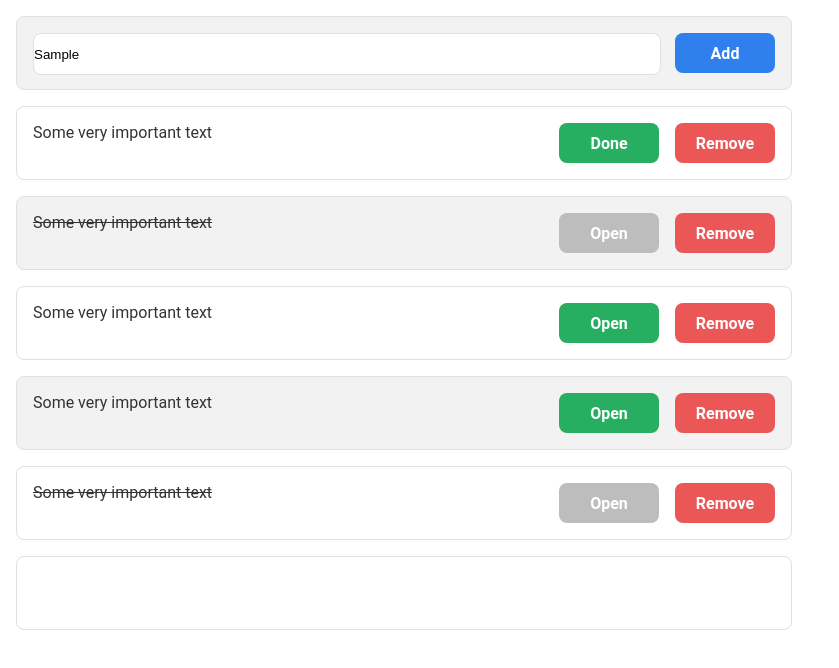
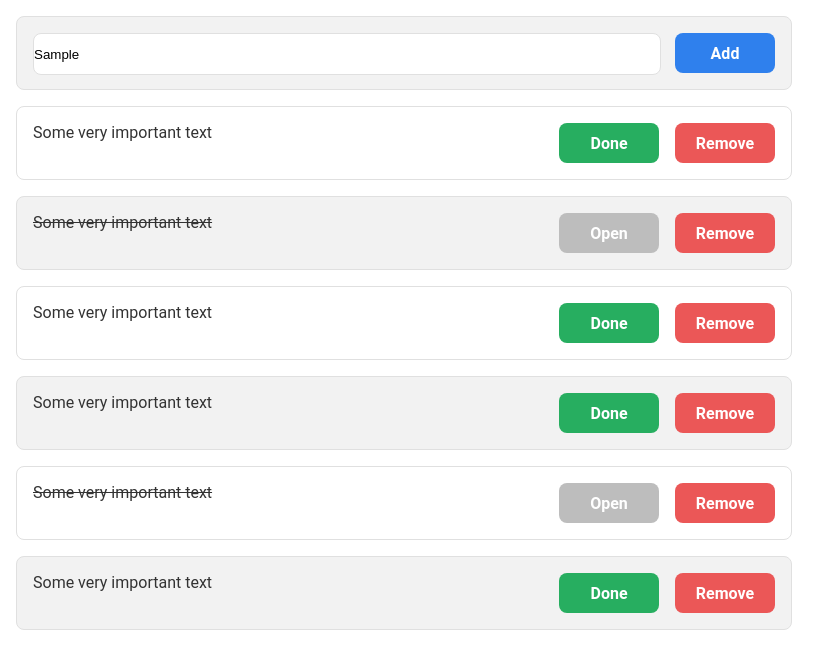
Before and after one commit to sssweetie/MyFirstApp, a plain HTML site: page index.html in a window 1280 px wide. Both pictures are taken after typing "Sample" into the empty fields and a click on the button "Add". Shown: the whole page, without its empty margins (0-839 px from the left). Drawn offline with Linux system fonts and the light colour scheme.

Commit message:
add-remove-buttons-commit

```diff
--- a/index.html
+++ b/index.html
@@ -15,52 +15,52 @@
           required
         />
         <button class="add-button" type="button">
-          <div class="button-text">Add</div>
+          Add
         </button>
       </section>
       <section class="usual-section">
         <div class="usual-text">Some very important text</div>
-        <button class="done-button" type="button">
-          <div class="button-text">Done</div>
+        <button onclick="doneNote(this)" class="done-button" type="button">
+          Done
         </button>
-        <button class="remove-button" type="button">
-          <div class="button-text">Remove</div>
+        <button onclick="delNote(this)" class="remove-button" type="button">
+          Remove
         </button>
       </section>
       <section class="unusual-section">
         <div class="line-through-text">Some very important text</div>
-        <button class="open-button" type="button">
-          <div class="button-text">Open</div>
+        <button onclick="openNote(this)" class="open-button" type="button">
+          Open
         </button>
-        <button class="remove-button" type="button">
-          <div class="button-text">Remove</div>
+        <button onclick="delNote(this)" class="remove-button" type="button">
+          Remove
         </button>
       </section>
       <section class="usual-section">
         <div class="usual-text">Some very important text</div>
-        <button class="done-button" type="button">
-          <div class="button-text">Open</div>
+        <button onclick="doneNote(this)" class="done-button" type="button">
+          Done
         </button>
-        <button class="remove-button" type="button">
-          <div class="button-text">Remove</div>
+        <button onclick="delNote(this)" class="remove-button" type="button">
+          Remove
         </button>
       </section>
       <section class="unusual-section">
         <div class="usual-text">Some very important text</div>
-        <button class="done-button" type="button">
-          <div class="button-text">Open</div>
+        <button onclick="doneNote(this)" class="done-button" type="button">
+          Done
         </button>
-        <button class="remove-button" type="button">
-          <div class="button-text">Remove</div>
+        <button onclick="delNote(this)" class="remove-button" type="button">
+          Remove
         </button>
       </section>
       <section class="usual-section">
         <div class="line-through-text">Some very important text</div>
-        <button class="open-button" type="button">
-          <div class="button-text">Open</div>
+        <button onclick="openNote(this)" class="open-button" type="button">
+          Open
         </button>
-        <button class="remove-button" type="button">
-          <div class="button-text">Remove</div>
+        <button onclick="delNote(this)" class="remove-button" type="button">
+          Remove
         </button>
       </section>
     </form>
--- a/script.js
+++ b/script.js
@@ -1,11 +1,36 @@
-let searchSection = document.querySelector('.search-section');
-let addButton = document.querySelector('.add-button')
-let form = document.querySelector('form');
+let searchSection = document.querySelector(".search-section");
+let addButton = document.querySelector(".add-button");
+let form = document.querySelector("form");
+let removeButton = document.querySelectorAll(".remove-button");
+addButton.onclick = function () {
+  let sections = document.querySelectorAll("section");
+  let newSection = document.createElement("section");
+  let newDoneButton = document.createElement("button");
+  let newRemoveButton = document.createElement("button");
+  let newTextDiv = document.createElement("div");
+  newDoneButton.classList.add("done-button");
+  newDoneButton.textContent = "Done";
+  newRemoveButton.classList.add("remove-button");
+  newRemoveButton.textContent = "Remove";
+  newRemoveButton.setAttribute('onclick', 'delNote(this)');
+  newTextDiv.classList.add("usual-text");
+  newTextDiv.textContent = "Some very important text";
+  newSection.classList.add("usual-section");
+  newSection.append(newTextDiv);
+  newSection.append(newDoneButton);
+  newSection.append(newRemoveButton);
+  if (sections.length % 2 === 0) {
+    newSection.classList.add("unusual-section");
+  } else {
+    newSection.classList.add("usual-section");
+  }
+  form.append(newSection);
+};
+removeButton.onclick = function () {
+  let removeList = removeButton.length;
+  console.log(removeList);
+};
 
-addButton.onclick = function ()
-{
-  let newSection = document.createElement('section');
-  newSection.classList.add('usual-section');
-  form.append(newSection);
-
+function delNote(temp) {
+  temp.parentNode.remove();
 }
--- a/style.css
+++ b/style.css
@@ -21,7 +21,7 @@ body {
   border: 1px solid #e0e0e0;
   padding: 0px;
   margin: 16px;
-  display: grid;
+
 }
 .add-button {
   width: 100px;
@@ -30,8 +30,8 @@ body {
   background-color: #2f80ed;
   border: 0px;
   padding: 0px;
-  margin: 16px;
-  display: grid;
+  margin:16px;
+
 }
 .usual-section {
   width: 774px;
@@ -95,11 +95,16 @@ body {
   border: 0px;
   margin: 16px;
 }
-.button-text{
+
+button {
   color: #ffffff;
   font-size: 16px;
   font-weight: 700;
   font-family: "Roboto", sans-serif;
-  display: grid;
   margin: 10.5px 20.5px;
+  cursor:pointer;
 }
+
+button:hover {
+  transform: scale(1.1);
+}
```
